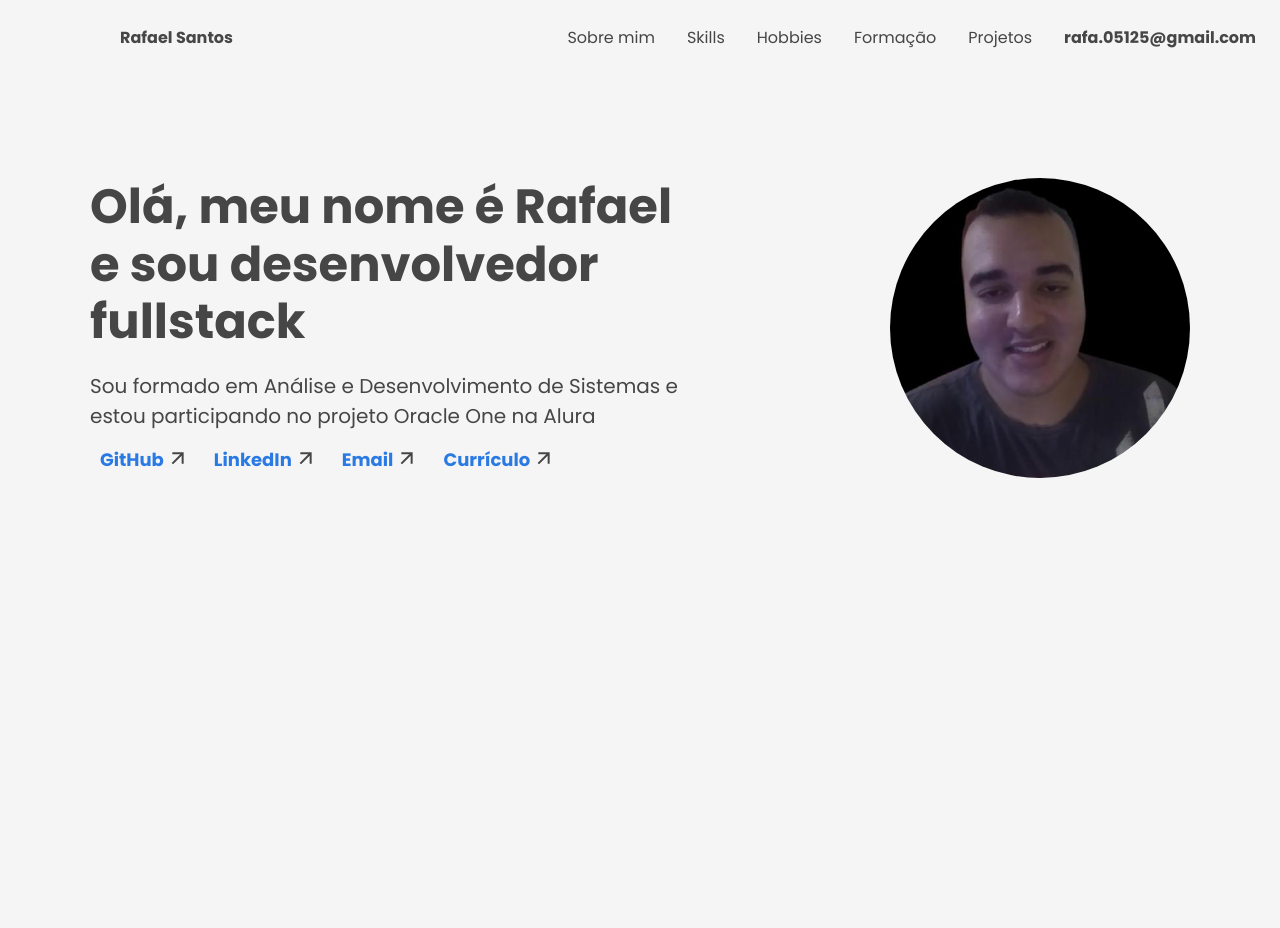
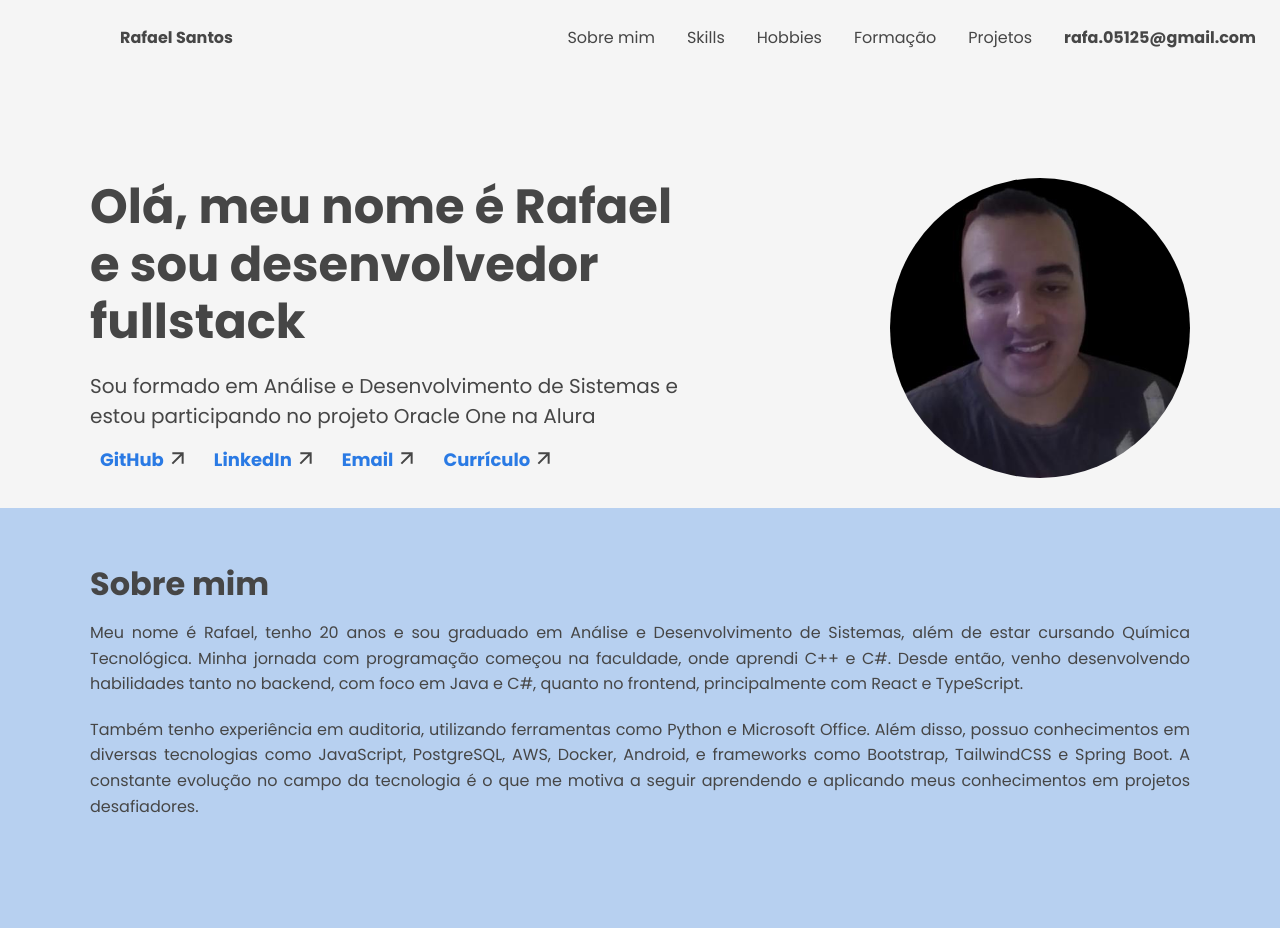
Before and after one commit to Rafaelse6/personal-portfolio, a plain HTML site: page portfolio/index.html in a window 1280 px wide. Shown: the top 928 px of the page. Before the commit the page ends 800 px from the top, so only its background shows below. Drawn offline with Linux system fonts and the light colour scheme.

Commit message:
About me section

```diff
--- a/portfolio/index.html
+++ b/portfolio/index.html
@@ -87,5 +87,26 @@
         class="portfolio-picture"
       />
     </section>
+    <section class="about-me-section">
+      <div class="about-me-container">
+        <h3 class="about-me-title">Sobre mim</h3>
+        <p>
+          Meu nome é Rafael, tenho 20 anos e sou graduado em Análise e
+          Desenvolvimento de Sistemas, além de estar cursando Química
+          Tecnológica. Minha jornada com programação começou na faculdade, onde
+          aprendi C++ e C#. Desde então, venho desenvolvendo habilidades tanto
+          no backend, com foco em Java e C#, quanto no frontend, principalmente
+          com React e TypeScript.
+        </p>
+        <p>
+          Também tenho experiência em auditoria, utilizando ferramentas como
+          Python e Microsoft Office. Além disso, possuo conhecimentos em
+          diversas tecnologias como JavaScript, PostgreSQL, AWS, Docker,
+          Android, e frameworks como Bootstrap, TailwindCSS e Spring Boot. A
+          constante evolução no campo da tecnologia é o que me motiva a seguir
+          aprendendo e aplicando meus conhecimentos em projetos desafiadores.
+        </p>
+      </div>
+    </section>
   </body>
 </html>
--- a/portfolio/styles.css
+++ b/portfolio/styles.css
@@ -302,6 +302,42 @@ select {
     margin-left: 20px;
 }
 
+/* ABOUT ME */
+.about-me-section {
+    background-color: rgba(42, 122, 228, 0.3);
+    width: 100%;
+    min-height: 300px;
+    padding: 60px 0;
+}
+
+.about-me-container {
+    display: flex;
+    flex-direction: column;
+    padding: 0 60px;
+    margin: 0 auto;
+    font-size: 16px;
+    max-width: 1100px;
+    align-items: flex-start;
+}
+
+.about-me-title {
+    color: var(--color-medium-gray);
+    font-weight: bold;
+    font-size: 32px;
+    text-align: left;
+    margin-bottom: 20px;
+}
+
+.about-me-container p {
+    margin-bottom: 20px;
+    color: var(--color-medium-gray);
+    font-weight: 400;
+    line-height: 1.6;
+    text-align: justify;
+}
+
+
+
 /* Responsive Design */
 @media (max-width: 768px) {
     .initial-section-container {
```
